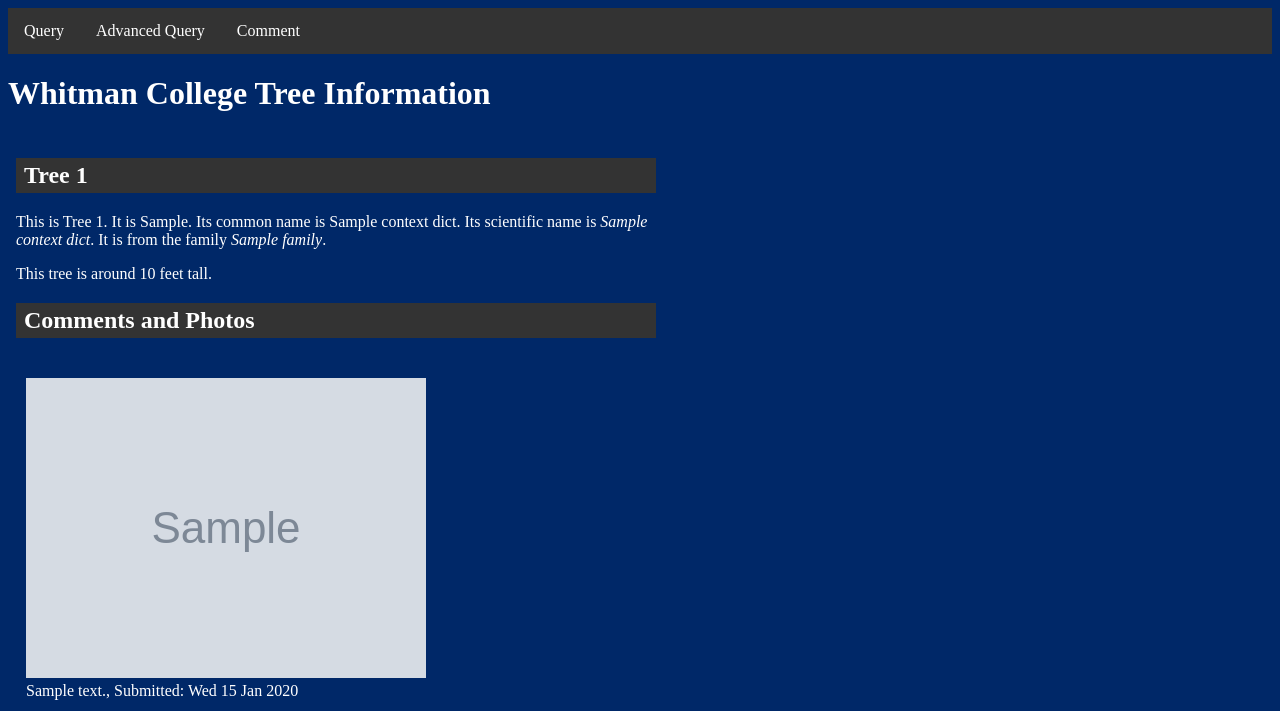
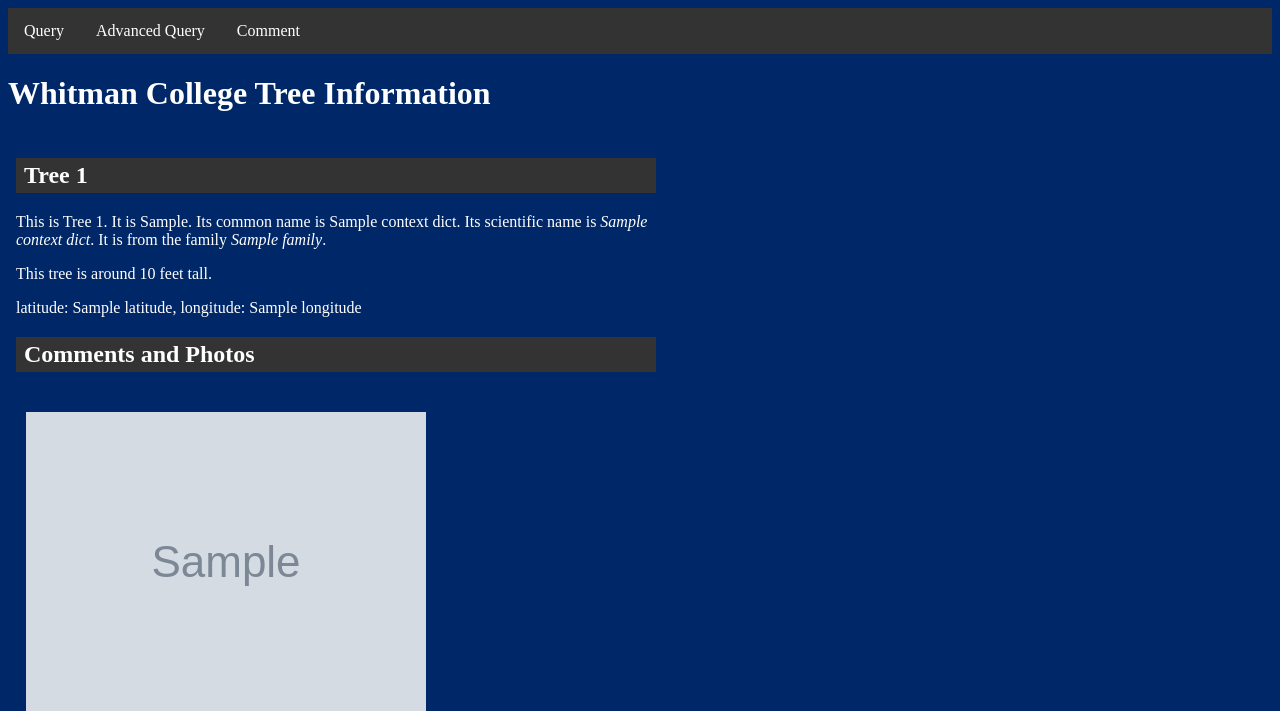
Before and after one commit to SpencerKoevering/CSCapstone2021TreeID, a Django app: template mysite/templates/treeID/ID_response.html in a window 1280 px wide. Shown: the top 711 px of the page. Run offline with Django 3.2, Linux system fonts and the light colour scheme; the template is opened without the code that fills it: most values are stand-ins (such as "Sample title", 1, 10 or a date in 2020); grey boxes marked "Sample" are stand-in pictures.

Commit message:
added coordinates to the ID_response

```diff
--- a/mysite/templates/treeID/ID_response.html
+++ b/mysite/templates/treeID/ID_response.html
@@ -41,6 +41,7 @@
     {% if context_dict.is_pacific_slope_native %}
         <p> This tree is native to the Pacific Slope </p>
     {% endif %}
+    <p>latitude: {{context_dict.latitude}}, longitude: {{context_dict.longitude}}</p>
 
     <div class="header_box"><h2 class="hdr2" style="padding: 4px 8px;"> Comments and Photos</h2></div>
 
--- a/mysite/treeID/views.py
+++ b/mysite/treeID/views.py
@@ -35,7 +35,7 @@ def index(request):
     if not form.is_valid():
         return render(request, 'invalid_ID.html')
     ID = str(request.GET.get('query'))
-    columns = ["id", "group_field", "leaf_fall", "name", "genus", "species_name", "family", "is_champion", "is_memorial", "is_blue_mtn_native", "is_pacific_slope_native", "memorial_person", "height_min", "height_max"]
+    columns = ["id", "group_field", "latitude", "longitude", "leaf_fall", "name", "genus", "species_name", "family", "is_champion", "is_memorial", "is_blue_mtn_native", "is_pacific_slope_native", "memorial_person", "height_min", "height_max"]
     ID = ID.capitalize()
     checkID = re.fullmatch('[A-Z]{1}[0-9]{1,3}', ID)
     if not checkID:
```
